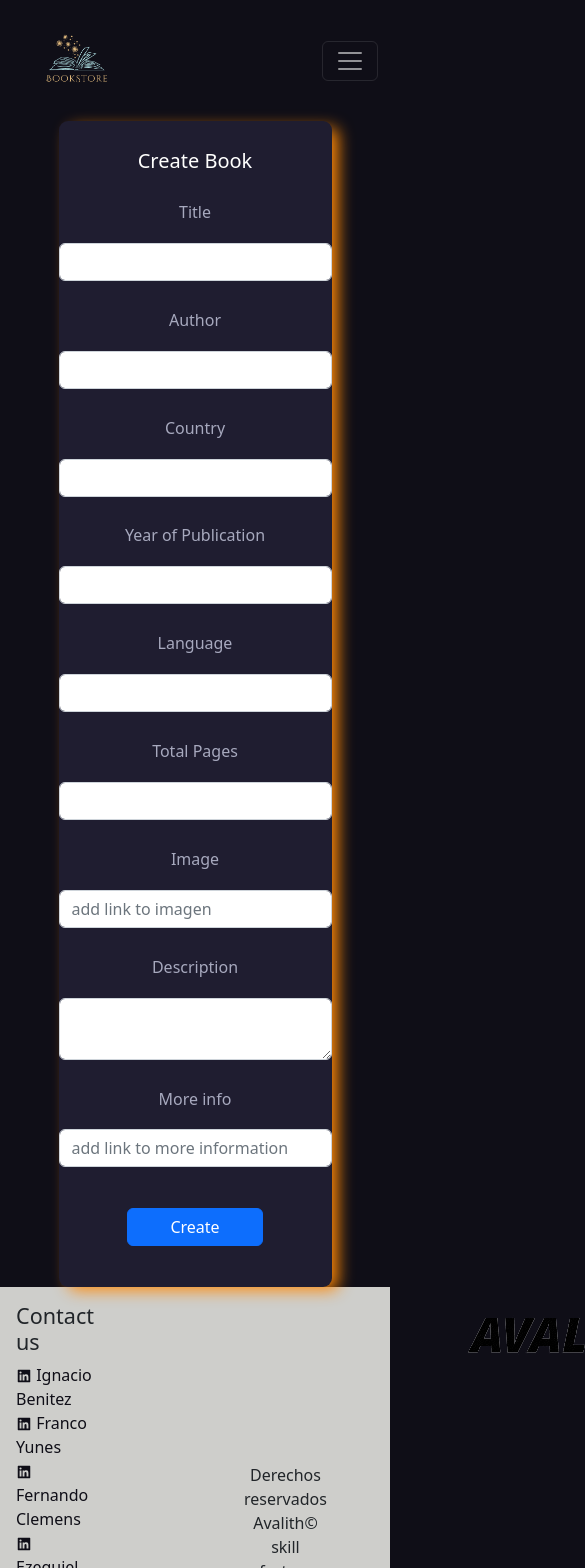
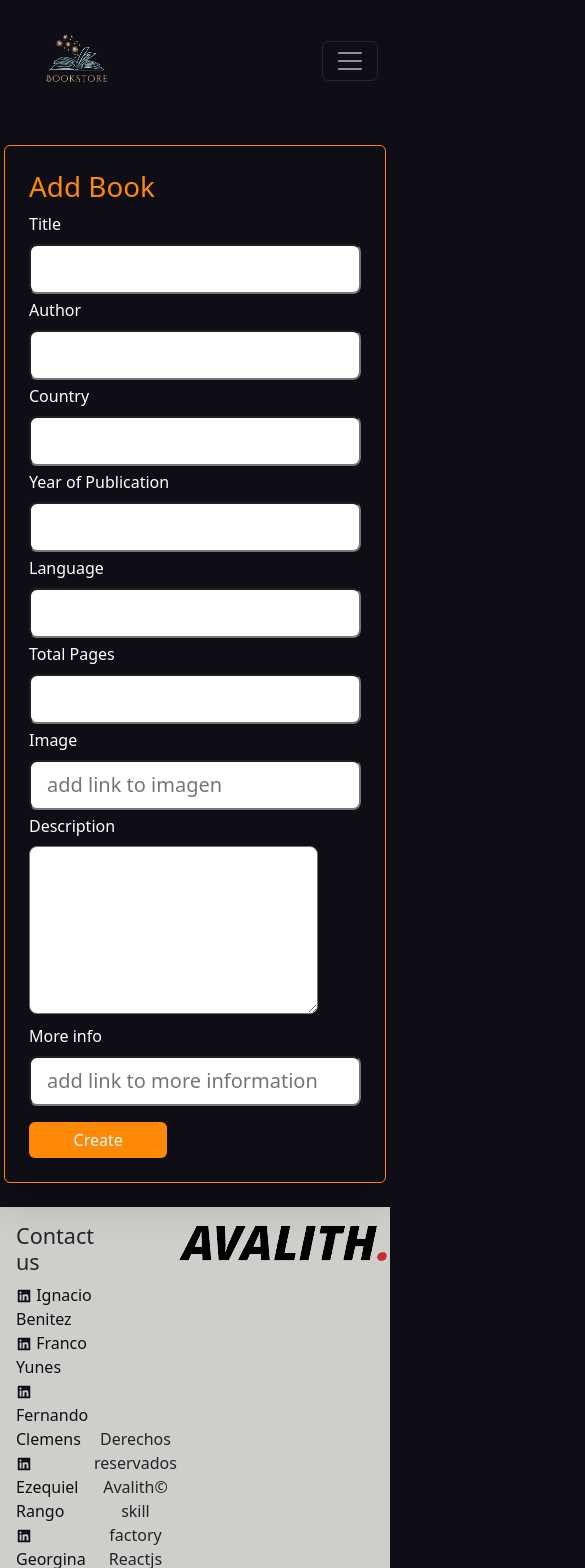
Before and after one commit to ignacio2194/checkpoint-3-SF, a React (Create React App) app: page /createbook in a window 390 px wide. Shown: the top 1568 px of the page, 585 px wide, since content can reach past the window. Built offline with nearby package versions, Linux system fonts and the light colour scheme.

Commit message:
:art: Form and footer styling

```diff
--- a/src/components/CreateForm.js
+++ b/src/components/CreateForm.js
@@ -54,15 +54,15 @@ const CreateForm = () => {
     }, [])
 
     return (
-        <div className='d-flex justify-content-center w-100'>
-            <form className='form' onSubmit={handleSubmit}>
+        <div className='d-flex justify-content-center w-100  '>
+            <form className='form p-4 m-4 rounded shadow-lg' onSubmit={handleSubmit}>
 
-                <h1 className='title'>Create Book</h1>
-                <label  className="form-label">Title</label>
-                <div className="mb-3">
+                <h1 className='title'>Add Book</h1>
+                <label  className="form-label ">Title</label>
+                <div className="mb-1 ">
                     <input
                         type="text"
-                        className="form-control"
+                        className="form-control-lg"
                         name='title'
                         onChange={handleChange}
                         value={book.title}
@@ -70,10 +70,10 @@ const CreateForm = () => {
                 </div>
                 <label  className="form-label">Author</label>
 
-                <div className="mb-3">
+                <div className="mb-1">
                     <input
                         type="text"
-                        className="form-control"
+                        className="form-control-lg"
                         name='author'
                         onChange={handleChange}
                         value={book.author}
@@ -81,20 +81,20 @@ const CreateForm = () => {
                 </div>
                 <label  className="form-label">Country</label>
 
-                <div className="mb-3">
+                <div className="mb-1">
                     <input
                         type="text"
-                        className="form-control"
+                        className="form-control-lg"
                         name='country'
                         onChange={handleChange}
                         value={book.country}
                     />
                 </div>
                 <label  className="form-label">Year of Publication</label>
-                <div className="mb-3">
+                <div className="mb-1">
                     <input
                         type="number"
-                        className="form-control"
+                        className="form-control-lg"
                         name='year'
                         onChange={handleChange}
                         value={book.year}
@@ -102,31 +102,31 @@ const CreateForm = () => {
                 </div>
                 <label  className="form-label">Language</label>
 
-                <div className="mb-3">
+                <div className="mb-1">
                     <input
                         type="text"
-                        className="form-control"
+                        className="form-control-lg"
                         name='language'
                         onChange={handleChange}
                         value={book.language}
                     />
                 </div>
-                <label  className="form-label">Total Pages</label>
+                <label  className="form-label ">Total Pages</label>
 
-                <div className="mb-3">
+                <div className="mb-1">
                     <input
                         type="number"
-                        className="form-control"
+                        className="form-control-lg"
                         name='pages'
                         onChange={handleChange}
                         value={book.pages}
                     />
                 </div>
                 <label  className="form-label">Image</label>
-                <div className="mb-3">
+                <div className="mb-1">
                     <input
                         type="text"
-                        className="form-control"
+                        className="form-control-lg"
                         name='imageLink'
                         placeholder='add link to imagen'
                         onChange={handleChange}
@@ -134,9 +134,10 @@ const CreateForm = () => {
                     />
                 </div>
                 <label  className="form-label">Description</label>
-                <div className="mb-3">
+                <div className="mb-1 ">
                     <textarea
-                        className="form-control"
+                        rows="5"
+                        className="form-control-lg "
                         name='description'
                         onChange={handleChange}
                         value={book.description}
@@ -146,14 +147,14 @@ const CreateForm = () => {
                 <div className="mb-3">
                     <input
                         type="text"
-                        className="form-control"
+                        className="form-control-lg"
                         name='link'
                         placeholder='add link to more information'
                         onChange={handleChange}
                         value={book.link}
                     />
                 </div>
-                <button type="submit" className="btn btn-primary">Create</button>
+                <button type="submit" className="btn btn-primary col-5">Create</button>
             </form>
         </div>
     )
--- a/src/components/Footer.js
+++ b/src/components/Footer.js
@@ -4,7 +4,7 @@ import "../styles/Footer.css";
 import logoAvalith from '../assets/avalith_logo.png'
 const Footer = () => {
   return (
-    <div className="footer d-flex justify-content-evenly p-3">
+    <div className="footer d-flex justify-content-between p-3">
       <div className="footer-container">
         <h4>Contact us</h4>
         <ul className=" list-unstyled">
@@ -36,8 +36,8 @@ const Footer = () => {
           </li>
         </ul>
       </div>
-      <div className="text-footer">
-        <div> <p>Derechos reservados Avalith© skill factory Reactjs 2022</p> </div>
+      <div className="  text-footer d-flex flex-column justify-content-end">
+        <div> <p className = "">Derechos reservados Avalith© skill factory Reactjs 2022</p> </div>
 
       </div>
       <div className="footer_logo ">
--- a/src/components/Navbar.js
+++ b/src/components/Navbar.js
@@ -14,7 +14,7 @@ const Navbar = () => {
     {/* elements of colapse menu*/}
     <div className="collapse navbar-collapse  " id="menu">
     <ul className="navbar-nav  navbar-light ms-auto text-light">
-      <li className="nav-item ms-auto m-2">Create</li>
+      <li className="nav-item ms-auto m-2">Add Book</li>
       <li className="nav-item ms-auto m-2">Update</li>
       <li className="nav-item ms-auto m-2">Delete</li>
       <li className="nav-item ms-auto m-2">Login</li>
--- a/src/styles/CreateForm.css
+++ b/src/styles/CreateForm.css
@@ -12,80 +12,15 @@
     --Tertiary: #e53170;
 }
 
-body{
-    background-color: var(--Background);
+
+.title {
+    color: #ff8906 ;
 }
-
-@media only screen and (max-width: 576px) {
-    .title{
-        color: var(--Headline);
-        text-align: center;
-        font-size: 20px;
-        margin: 10%;
-    }
-    .formContainer {
-        border: #fffffe;
-        display: flex;
-        justify-content: center;
-        align-content: center;
-        height: 60vh;
-        margin: 5% 0% 5% 0%;
-        width: 100%;
-    }
-    .form-label{
-        color:var(--Paragraph);
-        text-align: center;
-    }
-
-    .form {
-        background-color:var(--BackgroundForm);
-        width: 70%;
-        display: flex;
-        flex-direction: column;
-        align-content: center;
-        justify-content: center;
-        border-radius: 9px;
-        box-shadow: 8px 5px 16px -2px #ff8906;
-    }
-
-
-    .mb-3{
-        text-align: center;
-    }
-    .btn{
-        margin: 5% auto 15% auto;
-        background-color: var(--Button);
-        color: var(--ButtonText);
-        width: 50%;
-        border: none;
-        border-radius: 4px;
-    }
-    .form-control{
-        margin: 4% auto;
-        border-radius: 3px;
-        border: none;
-        width: 60%;
-    }
-}
-
-
-@media only screen and (min-width: 576px) {
-
-.formContainer {
-    height: 70vh;
-
-}
-.form-control{
-    height: 25px;
-    width: 60%;
+.form {
+    color: #fffffe ;
+    border: solid 1px #ff8906;
 }
 .btn{
-    height: 30px;
-    width: 50%;
-    font-weight: 600;
+    background-color: var(--Button)!important;
+    border: none!important;
 }
-.form-control{
-    height: 25px;
-    width: 60%;
-}
-}
--- a/src/styles/Footer.css
+++ b/src/styles/Footer.css
@@ -12,6 +12,5 @@ a{
     height: auto;
 }
 .text-footer{
-margin:160px 0 0 150px;
     text-align: center;
 }
```
Also changed, not shown: src/assets/avalith_logo.png.
